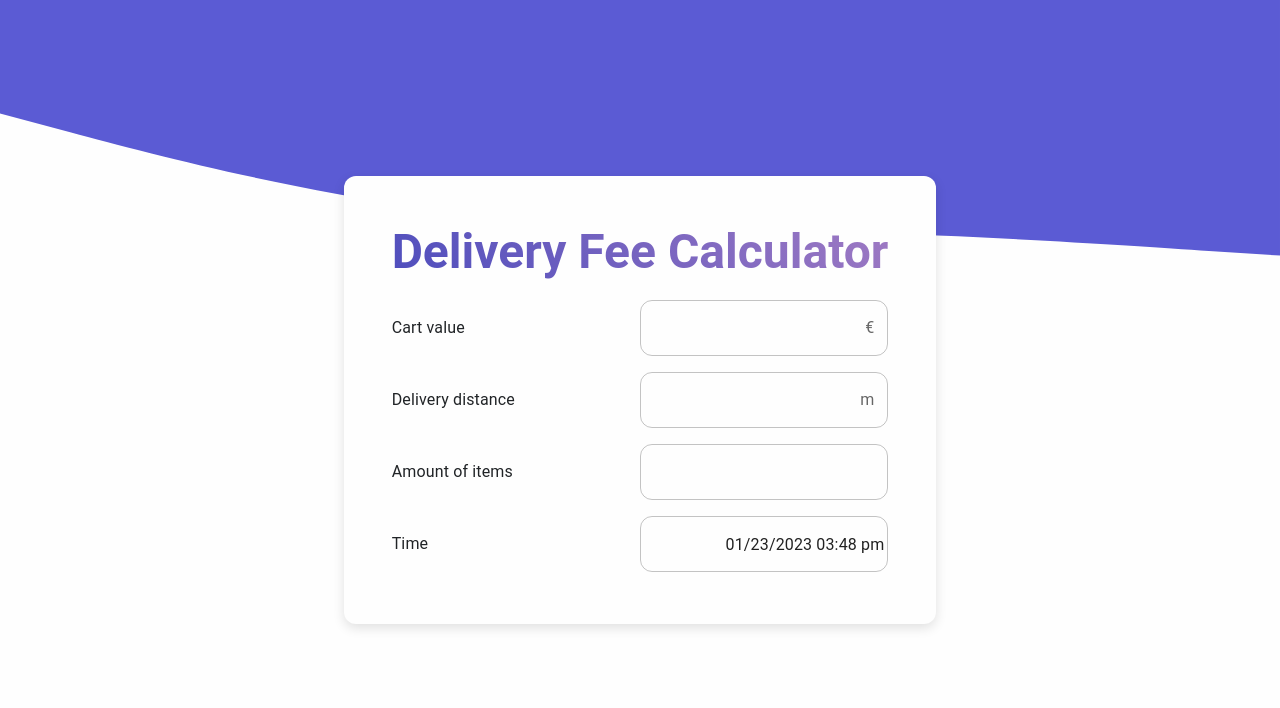
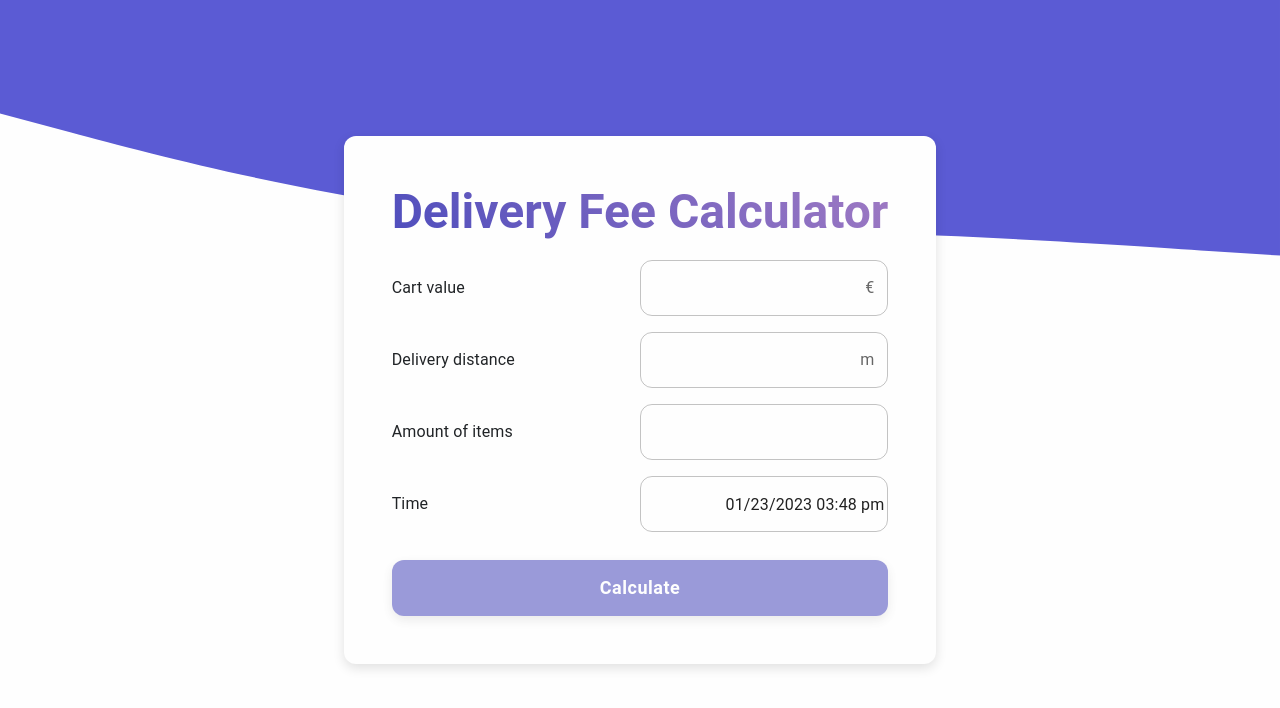
Before and after one commit to tamaskr/delivery-fee-calculator, a React (Create React App) app: page / in a window 1280 px wide. Shown: the top 708 px of the page. Built offline with nearby package versions, Linux system fonts and the light colour scheme.

Commit message:
add submit button

```diff
--- a/src/App.tsx
+++ b/src/App.tsx
@@ -1,4 +1,4 @@
-import { TextFieldProps } from '@mui/material';
+import { Grow, TextFieldProps } from '@mui/material';
 import { DateTimePicker } from '@mui/x-date-pickers';
 import { Form, Formik } from 'formik';
 import * as yup from 'yup';
@@ -9,6 +9,8 @@ import { Units } from './constants/units';
 import { InputRow } from './components/InputRow';
 import { ContentContainer, GradientTitle } from './styles/common';
 import { InputField } from './styles/input';
+import { TransitionGroup } from 'react-transition-group';
+import { PrimaryButton } from './styles/buttons';
 
 const initialFormValues = {
   value: '',
@@ -45,6 +47,8 @@ const App = () => {
   };
 
   return (
+    <TransitionGroup>
+      <Grow timeout={1000}>
         <ContentContainer>
           <GradientTitle variant="h3" fontWeight="bold" textAlign="center">
             {t('general.title')}
@@ -54,7 +58,7 @@ const App = () => {
             onSubmit={onSubmit}
             validationSchema={validationSchema}
           >
-        {({ values, errors, touched, handleBlur, setFieldValue }) => (
+            {({ values, errors, touched, isValid, dirty, handleBlur, setFieldValue }) => (
               <Form autoComplete="off">
                 <InputRow
                   id="value"
@@ -110,7 +114,9 @@ const App = () => {
                 <InputRow
                   title="general.time"
                   errorMessage={
-                touched.time && errors.time && typeof errors.time === 'string'
+                    touched.time &&
+                    errors.time &&
+                    typeof errors.time === 'string'
                       ? errors.time
                       : undefined
                   }
@@ -124,10 +130,20 @@ const App = () => {
                     )}
                   />
                 </InputRow>
+                <PrimaryButton
+                  type="submit"
+                  disableRipple
+                  disabled={!(isValid && dirty)}
+                  sx={{ marginTop: theme.spacing(3) }}
+                >
+                  {t('general.calculate')}
+                </PrimaryButton>
               </Form>
             )}
           </Formik>
         </ContentContainer>
+      </Grow>
+    </TransitionGroup>
   );
 };
 
--- a/src/i18n/locales/en.json
+++ b/src/i18n/locales/en.json
@@ -4,7 +4,8 @@
     "value": "Cart value",
     "distance": "Delivery distance",
     "amount": "Amount of items",
-    "time": "Time"
+    "time": "Time",
+    "calculate": "Calculate"
   },
   "form": {
     "errors": {
--- /dev/null
+++ b/src/styles/buttons.ts
@@ -0,0 +1,22 @@
+import { Button, styled } from '@mui/material';
+
+export const PrimaryButton = styled(Button)(({ theme }) => ({
+  padding: `${theme.spacing(1.5)} ${theme.spacing(2)}`,
+  borderRadius: theme.spacing(1.5),
+  backgroundColor: theme.palette.primary.main,
+  boxShadow: 'rgba(0, 0, 0, 0.12) 0 4px 12px',
+  color: theme.palette.background.default,
+  fontSize: 18,
+  width: '100%',
+  fontWeight: 'bold',
+  '&:hover': {
+    backgroundColor: theme.palette.primary.dark,
+  },
+  '&:disabled': {
+    color: theme.palette.background.default,
+    backgroundColor: theme.palette.primary.light,
+    opacity: '0.7',
+    cursor: 'not-allowed',
+    pointerEvents: 'all !important',
+  },
+}));
--- a/src/theme/default.ts
+++ b/src/theme/default.ts
@@ -13,5 +13,8 @@ export const theme = createTheme({
       color: '#212427',
       fontFamily: '"Roboto", "Helvetica", "Arial", sans-serif',
     },
+    button: {
+      textTransform: 'none'
+    }
   },
 });
```
Lines whose indentation alone changed are shown as unchanged.
